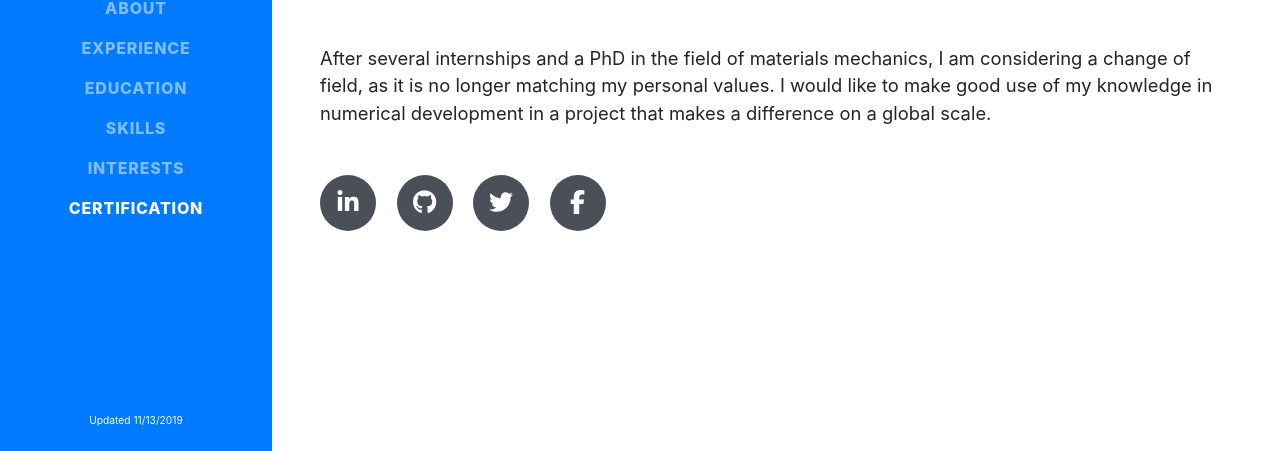
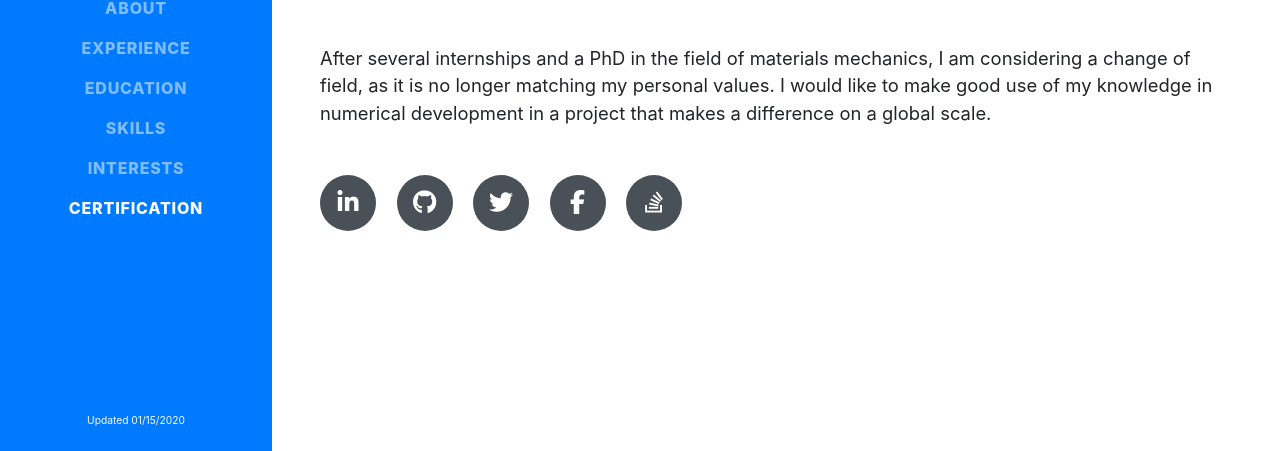
Before and after one commit to 12rambau/web-resume, a website with bundled scripts: page index.html in a window 1280 px wide. Shown: the part 346-797 px from the top of the page. Built offline with nearby package versions, Linux system fonts and the light colour scheme; a web font is replaced by a local one.

Commit message:
add stackoverflow

```diff
--- a/index.html
+++ b/index.html
@@ -59,7 +59,7 @@
 					</li>
 				</ul>
 			</div>
-      <p class="text-light"><small><small>Updated 11/13/2019</small></small></p>
+      <p class="text-light"><small><small>Updated 01/15/2020</small></small></p>
 		</nav>
 
 		<div class="container-fluid p-0">
@@ -85,6 +85,9 @@
 						</a>
 						<a href="https://www.facebook.com/pierrick.rambaud">
 							<i class="fab fa-facebook-f"></i>
+						</a>
+						<a href="https://stackoverflow.com/users/6734243/pierrick-rambaud">
+							<i class="fab fa-stack-overflow"></i>
 						</a>
 					</div>
 				</div>
```
